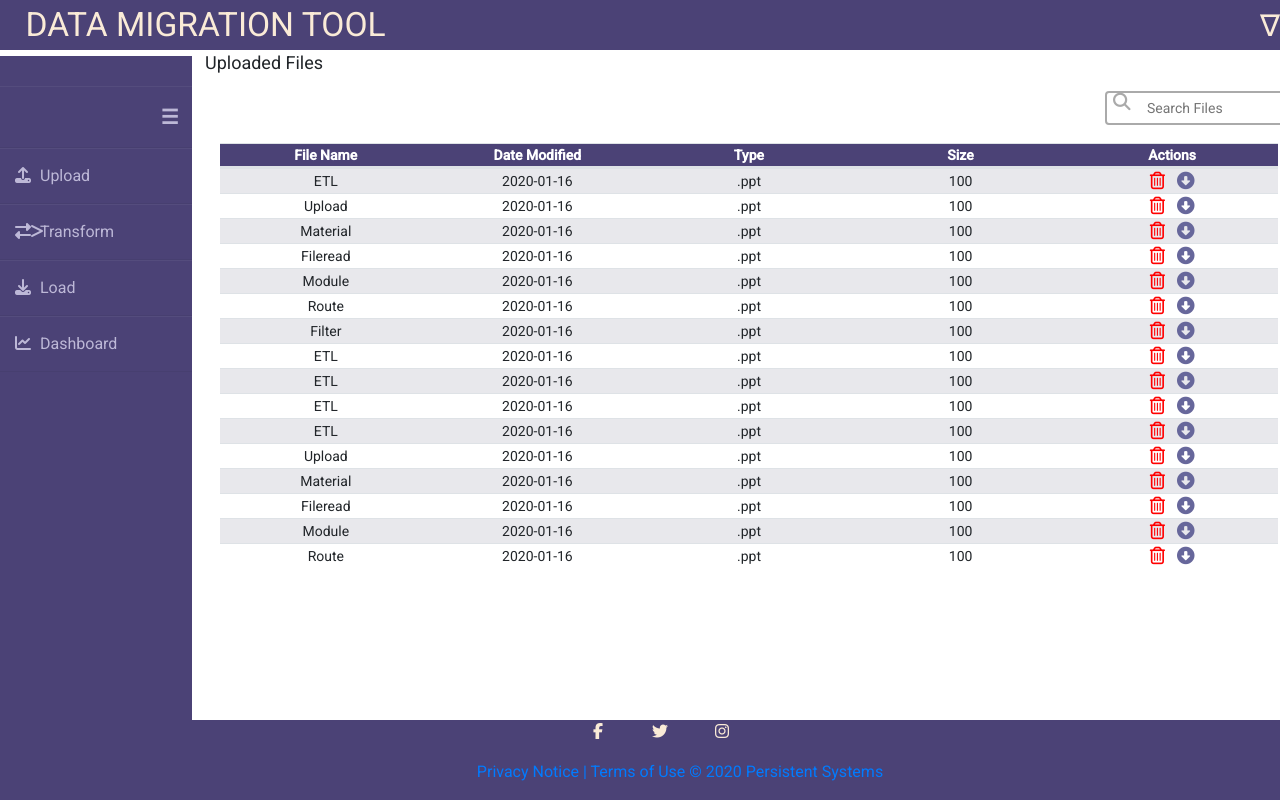
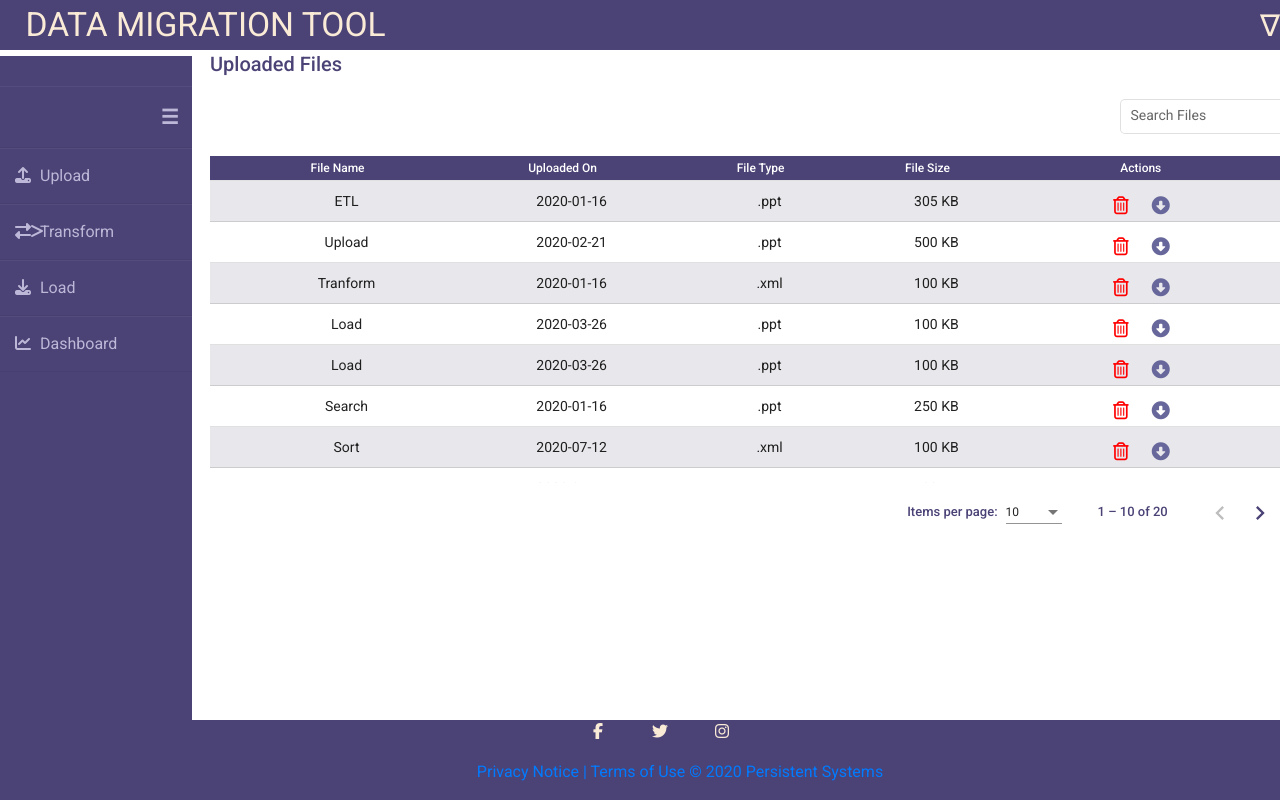
Before and after one commit to sneha-gandhat/Data-Migration-Tool, an Angular app: page /transform in a window 1280 px wide. Built offline with nearby package versions, Linux system fonts and the light colour scheme.

Commit message:
Table changed

```diff
--- a/src/app/app.module.ts
+++ b/src/app/app.module.ts
@@ -1,3 +1,4 @@
+import { MatTableModule } from '@angular/material/table';
 import { UploadfilesComponent } from './uploadfiles/uploadfiles.component';
 import { UploadFileListComponent } from './upload-file-list/upload-file-list.component';
 import { BrowserModule } from '@angular/platform-browser';
@@ -10,7 +11,6 @@ import { FilelistComponent } from './filelist/filelist.component';
 import { BrowserAnimationsModule } from '@angular/platform-browser/animations';
 import {MaterialModule} from './material/material.module';
 import { from } from 'rxjs';
-import { SearchfilterPipe } from './upload-file-list/searchfilter.pipe';
 
 @NgModule({
   declarations: [
@@ -18,7 +18,6 @@ import { SearchfilterPipe } from './upload-file-list/searchfilter.pipe';
     FilelistComponent,
     UploadfilesComponent,
     UploadFileListComponent,
-    SearchfilterPipe,
 
   ],
   imports: [
@@ -27,7 +26,8 @@ import { SearchfilterPipe } from './upload-file-list/searchfilter.pipe';
     HttpClientModule,
     BrowserAnimationsModule,
     MaterialModule,
-    FormsModule
+    FormsModule,
+    MatTableModule
   ],
   providers: [],
   bootstrap: [AppComponent]
--- a/src/app/upload-file-list/file.ts
+++ b/src/app/upload-file-list/file.ts
@@ -1,9 +1,9 @@
 export class File {
     constructor(public fileName: string,
-        public modifiedDate: string,
+        public uploadedDate: string,
         public fileType: string,
         public fileSize: number,
-        public actions: string) {
+        public fileAction: string) {
     }
 
 
--- a/src/app/upload-file-list/upload-file-list.component.css
+++ b/src/app/upload-file-list/upload-file-list.component.css
@@ -1,32 +1,70 @@
+/* custom styling for heading  */
+
+h2 {
+  color: #4b4276;
+}
+
+/* custom styling for div  */
+
+.maindiv {
+  position: fixed;
+  top: 3.4em;
+  left: 15em;
+  width: 84.2vw;
+  bottom: 10px;
+}
+
+.table-container {
+  overflow: auto;
+}
+/* custom styling for Search box  */
+
+.search-data {
+  margin-left: 65em;
+  color: #4b4276;
+}
+
+::ng-deep .mat-form-field-flex > .mat-form-field-infix { padding: 0.4em 0px !important;}
+::ng-deep .mat-form-field-label-wrapper { top: -1.5em; }
+
+::ng-deep .mat-form-field-appearance-outline.mat-form-field-can-float.mat-form-field-should-float .mat-form-field-label {
+    transform: translateY(-1.1em) scale(.75);
+    width: 133.33333%;
+}
+
 /* custom styling for table  */
 
-.table-striped {
+table {
+  width: 100%;
+}
+
+.data-table {
+  max-height: 23.4em;
+  min-height: 23.4em;
+  width: 84.2vw;
+}
+
+.mat-header-cell {
+  background-color: #4b4276;
+  color: white;
+  font-weight: 500;
+}
+
+::ng-deep .mat-sort-header-arrow {
+  color: white;
+}
+
+:host ::ng-deep .mat-sort-header-container {
+  display: flex;
+  justify-content: center;
+}
+
+th.mat-header-cell, td.mat-cell {
   text-align: center;
 }
 
-tbody {
-  display: block;
-  height: 400px;
-  overflow: auto;
-}
-
-thead, tbody tr {
-  display: table;
-  width: 100%;
-  table-layout: fixed;
-}
-
-th[scope="col"] {
-  background-color: #4b4276;
-  color: white;
-  padding: 1px;
-}
-
-td {
-  vertical-align: middle;
-  overflow: hidden;
-  white-space: nowrap;
-  padding: 1px;
+tr.mat-header-row, tr.mat-row {
+  height: 25px !important;
 }
 
 table tr:nth-child(odd) {
@@ -37,26 +75,14 @@ table tr:nth-child(even) {
   background-color: #ffffff;
 }
 
-/* custom styling for heading  */
 
-h3 {
-  font-size: large;
-}
+/* custom styling for paginator  */
 
-.main-filelist {
-  position: fixed;
-  left: 205px;
-  /* top:-14px; */
-  top: 49px;
-  width: 85%;
-  bottom: 50px;
-}
-
-/* custom styling for button  */
-
-#btn {
-  background-color: rgba(255, 255, 255, 0.0);
-  border: none;
+.mat-paginator-sticky {
+  position: sticky;
+  color: #4b4276;
+  font-size: 13px;
+  font-weight: 500;
 }
 
 /* custom styling for specific icons  */
@@ -68,56 +94,3 @@ h3 {
 .fa-arrow-alt-circle-down {
   color: #67679b;
 }
-
-/* custom styling for search box  */
-
-input[type="text"] {
-  width: 20%;
-  border: 2px solid #aaa;
-  border-radius: 4px;
-  margin: 8px 0;
-  outline: none;
-  padding: 5px;
-  box-sizing: border-box;
-  transition: 0.3s;
-}
-
-input[type="text"]:focus {
-  border-color: rgb(104, 67, 134);
-  box-shadow: 0 0 8px 0 rgb(104, 67, 134);
-}
-
-.inputWithIcon input[type="text"] {
-  padding-left: 40px;
-}
-
-.inputWithIcon {
-  position: relative;
-  left: 900px;
-  top: -10px;
-}
-
-.inputWithIcon i {
-  position: absolute;
-  left: 0;
-  top: 10px;
-  padding: 9px 8px;
-  color: #aaa;
-  transition: 0.3s;
-}
-
-.inputWithIcon input[type="text"]:focus+i {
-  color: rgb(104, 67, 134);
-}
-
-.inputWithIcon.inputIconBg i {
-  background-color: #aaa;
-  color: #fff;
-  padding: 9px 4px;
-  border-radius: 4px 0 0 4px;
-}
-
-.inputWithIcon.inputIconBg input[type="text"]:focus+i {
-  color: #fff;
-  background-color: rgb(104, 67, 134);
-}
--- a/src/app/upload-file-list/upload-file-list.component.html
+++ b/src/app/upload-file-list/upload-file-list.component.html
@@ -1,38 +1,60 @@
-<div class="main-filelist">
-    <h3>Uploaded Files</h3>
-    <div class="inputWithIcon">
-        <input type="text" placeholder="Search Files" [(ngModel)]="searchValue">
-        <i class="fas fa-search fa-lg" aria-hidden="true"></i>
+<div class="maindiv">
+    <h2>Uploaded Files</h2>
+    <div class="search-data">
+        <mat-form-field appearance="outline">
+            <mat-label>Search Files</mat-label>
+            <input matInput (keyup)="applyFilter($event.target.value)">
+            <mat-icon matSuffix><i class="fas fa-search fa-sm" aria-hidden="true"></i></mat-icon>
+        </mat-form-field>
     </div>
-    <div class="container">
-        <table class="table-responsive">
-            <table class="table table-striped">
-                <thead>
-                    <tr>
-                        <th scope="col">File Name</th>
-                        <th scope="col">Date Modified</th>
-                        <th scope="col">Type</th>
-                        <th scope="col">Size</th>
-                        <th scope="col">Actions</th>
-                    </tr>
-                </thead>
-                <tbody>
-                    <tr *ngFor="let file of filelist | searchfilter:searchValue">
-                        <td>{{file.fileName}}</td>
-                        <td>{{file.modifiedDate}}</td>
-                        <td>{{file.fileType}}</td>
-                        <td>{{file.fileSize}}</td>
-                        <td>
-                            <button type="submit" id="btn" (click)="deleteFile();">
-                                <i class="far fa-trash-alt fa-lg"></i>
-                            </button>
-                            <button type="submit" id="btn" (click)="downloadFile();">
-                                <i class="fas fa-arrow-alt-circle-down fa-lg"></i>
-                            </button>
-                        </td>
-                    </tr>
-                </tbody>
+    <div class="table-container">
+        <div class="mat-elevation-z8 data-table">
+            <table mat-table [dataSource]="filelistdataSource" matSort>
+
+                <!-- File Name Column -->
+                <ng-container matColumnDef="fileName">
+                    <th mat-header-cell *matHeaderCellDef mat-sort-header> File Name </th>
+                    <td mat-cell *matCellDef="let element"> {{element.fileName}} </td>
+                </ng-container>
+
+                <!-- Uploaded Date Column -->
+                <ng-container matColumnDef="uploadedDate">
+                    <th mat-header-cell *matHeaderCellDef mat-sort-header> Uploaded On </th>
+                    <td mat-cell *matCellDef="let element"> {{element.uploadedDate}} </td>
+                </ng-container>
+
+                <!-- File Type Column -->
+                <ng-container matColumnDef="fileType">
+                    <th mat-header-cell *matHeaderCellDef mat-sort-header> File Type </th>
+                    <td mat-cell *matCellDef="let element"> {{element.fileType}} </td>
+                </ng-container>
+
+                <!-- File Size Column -->
+                <ng-container matColumnDef="fileSize">
+                    <th mat-header-cell *matHeaderCellDef mat-sort-header> File Size </th>
+                    <td mat-cell *matCellDef="let element"> {{element.fileSize}} KB </td>
+                </ng-container>
+
+                <!-- File Actions Column -->
+                <ng-container matColumnDef="fileAction">
+                    <th mat-header-cell *matHeaderCellDef> Actions </th>
+                    <td mat-cell *matCellDef="let element">
+                        <button mat-icon-button (click)="deleteFile()">
+                            <mat-icon><i class="far fa-trash-alt fa-xs"></i></mat-icon>
+                        </button>
+                        <button mat-icon-button (click)="downloadFile()">
+                            <mat-icon><i class="fas fa-arrow-alt-circle-down fa-xs"></i></mat-icon>
+                        </button>
+                    </td>
+                </ng-container>
+
+                <tr mat-header-row *matHeaderRowDef="columnsToDisplay; sticky: true"></tr>
+                <tr mat-row *matRowDef="let myRowData; columns: columnsToDisplay"></tr>
+
             </table>
-        </table>
+        </div>
     </div>
+    <!--Table Paginator-->
+    <mat-paginator [pageSize]="10" [pageSizeOptions]="[5, 10, 25,50,75,100]" class="mat-paginator-sticky">
+    </mat-paginator>
 </div>
--- a/src/app/upload-file-list/upload-file-list.component.ts
+++ b/src/app/upload-file-list/upload-file-list.component.ts
@@ -1,41 +1,62 @@
 import { File } from './file';
-import { Component, OnInit } from '@angular/core';
+import { Component, OnInit, ViewChild, AfterViewInit } from '@angular/core';
+import { MatTableDataSource } from '@angular/material/table';
+import { MatPaginator } from '@angular/material/paginator';
+import { MatSort } from '@angular/material/sort';
+
+const filelist: File[] = [
+  new File("ETL", "2020-01-16", ".ppt", 305, ""),
+  new File("Upload", "2020-02-21", ".ppt", 500, ""),
+  new File("Tranform", "2020-01-16", ".xml", 100, ""),
+  new File("Load", "2020-03-26", ".ppt", 100, ""),
+  new File("Load", "2020-03-26", ".ppt", 100, ""),
+  new File("Search", "2020-01-16", ".ppt", 250, ""),
+  new File("Sort", "2020-07-12", ".xml", 100, ""),
+  new File("App", "2020-01-16", ".ppt", 100, ""),
+  new File("Filter", "2020-01-16", ".ppt", 700, ""),
+  new File("Route", "2020-03-26", ".xml", 100, ""),
+  new File("Pipe", "2020-01-16", ".ppt", 100, ""),
+  new File("Search", "2020-01-16", ".ppt", 250, ""),
+  new File("Sort", "2020-07-12", ".xml", 100, ""),
+  new File("App", "2020-01-16", ".ppt", 100, ""),
+  new File("Filter", "2020-01-16", ".ppt", 700, ""),
+  new File("Route", "2020-03-26", ".xml", 100, ""),
+  new File("Pipe", "2020-01-16", ".ppt", 100, ""),
+  new File("ETL", "2020-01-16", ".ppt", 305, ""),
+  new File("Upload", "2020-02-21", ".ppt", 500, ""),
+  new File("Tranform", "2020-01-16", ".xml", 100, ""),
+];
+
 @Component({
   selector: 'app-upload-file-list',
   templateUrl: './upload-file-list.component.html',
   styleUrls: ['./upload-file-list.component.css']
 })
-export class UploadFileListComponent implements OnInit {
-  searchValue:string = '';
 
-  public filelist: File[] = [
-    new File("ETL", "2020-01-16", ".ppt", 100, ""),
-    new File("Upload", "2020-01-16", ".ppt", 100, ""),
-    new File("Material", "2020-01-16", ".ppt", 100, ""),
-    new File("Fileread", "2020-01-16", ".ppt", 100, ""),
-    new File("Module", "2020-01-16", ".ppt", 100, ""),
-    new File("Route", "2020-01-16", ".ppt", 100, ""),
-    new File("Filter", "2020-01-16", ".ppt", 100, ""),
-    new File("ETL", "2020-01-16", ".ppt", 100, ""),
-    new File("ETL", "2020-01-16", ".ppt", 100, ""),
-    new File("ETL", "2020-01-16", ".ppt", 100, ""),
-    new File("ETL", "2020-01-16", ".ppt", 100, ""),
-    new File("Upload", "2020-01-16", ".ppt", 100, ""),
-    new File("Material", "2020-01-16", ".ppt", 100, ""),
-    new File("Fileread", "2020-01-16", ".ppt", 100, ""),
-    new File("Module", "2020-01-16", ".ppt", 100, ""),
-    new File("Route", "2020-01-16", ".ppt", 100, ""),
-    new File("Filter", "2020-01-16", ".ppt", 100, ""),
-    new File("ETL", "2020-01-16", ".ppt", 100, ""),
-    new File("ETL", "2020-01-16", ".ppt", 100, ""),
-    new File("ETL", "2020-01-16", ".ppt", 100, "")
-  ];
-  constructor() { }
+export class UploadFileListComponent implements OnInit, AfterViewInit {
+  columnsToDisplay = ['fileName', 'uploadedDate', 'fileType', 'fileSize', 'fileAction'];
+  filelistdataSource = new MatTableDataSource(filelist);
+  @ViewChild(MatPaginator) paginator: MatPaginator;
+  @ViewChild(MatSort) sort: MatSort;
+
+  constructor() {
+
+  }
+  ngAfterViewInit(): void {
+    this.filelistdataSource.paginator = this.paginator;
+    this.filelistdataSource.sort = this.sort;
+  }
 
   ngOnInit(): void {
+  }
+
+  //Search Filter
+  applyFilter(filterValue: string) {
+    filterValue = filterValue.trim(); // Remove whitespace
+    filterValue = filterValue.toLowerCase(); // Datasource defaults to lowercase matches
+    this.filelistdataSource.filter = filterValue;
 
   }
-
   deleteFile() {
 
   }
--- a/src/app/uploadfiles/uploadfiles.component.css
+++ b/src/app/uploadfiles/uploadfiles.component.css
@@ -1,8 +1,22 @@
 #drop_zone {
   border: 3px #46b6d8 dotted;
-  height: 170px;
+  height: 140px;
 }
 
+.main{
+  position: fixed;
+  top: 5em;
+  left: 20em;
+  max-height: 390px;
+  overflow-y: scroll;
+  overflow-x: hidden;
+  width: 78vw;
+}
+
+.filelists{
+  overflow-y: scroll;
+  overflow-x: hidden;
+}
 .file-list {
   display: grid;
   grid-template-columns: 1fr 2fr 0.5fr;
@@ -11,25 +25,9 @@
 p {
   text-align: center;
 }
-
-.main {
-  position: fixed;
-  top: 5em;
-  left: 20em;
-  max-height: 430px;
-  overflow-y: scroll;
-  overflow-x: hidden;
-  width: 70vw;
+.fa-trash-alt {
+  color: red;
 }
-
-.fa-upload {
-  color: #4b4276;
-  display: flex;
-  align-items: center;
-  justify-content: center;
-  flex-direction: column;
-}
-
 #choose {
   background-color: #4CAF50;
   /* Green */
@@ -42,22 +40,22 @@ p {
   font-size: 16px;
 }
 
-.fa-trash-alt {
-  color: red;
+
+.fa-upload {
+  color: #4b4276;
+  display: flex;
+  align-items: center;
+  justify-content: center;
+  flex-direction: column;
 }
 
-/* img{
-  display: block;
-  margin-left: auto;
-  margin-right: auto;
-} */
+.center {
 
-/* custom styling for image */
+  transform: translate(+40%, -50%);
+}
 
+.fa-arrow-right{
+  color: #4b4276;
+  transform: translate(+950%, -50%);
 
-
-.center {
-  top: 50%;
-  left: 50%;
-  transform: translate(+41%, -50%);
 }
--- a/src/app/uploadfiles/uploadfiles.component.html
+++ b/src/app/uploadfiles/uploadfiles.component.html
@@ -1,46 +1,36 @@
-<!--<h3>Drag or Browse your file to upload</h3>-->
-<!--The content below is only a placeholder and can be replaced.-->
 <div class="main">
-  <div>
   <h1 style="text-align: center">Drag or Browse your file's to upload</h1>
-
-  </div>
-  <div>
   <mat-card style="width: 50vw; margin: auto">
-
     <div id="drop_zone" (drop)="dropHandler($event)" (dragover)="dragOverHandler($event)">
       <p>Drag and Drop File here...</p>
-        <i class="fas fa-upload fa-7x"></i>
+      <i class="fas fa-upload fa-5x"></i>
     </div>
-
     <br>
     <div class="choose">
       <p>or</p><br>
       <div class="center">
-          <button #buttonElem mat-raised-button (blur)="onBlur()" multiple (click)="openDialog()">Choose a file</button>
+       <button style='margin-right:16px' #buttonElem mat-raised-button (blur)="onBlur()" multiple (click)="openDialog()">Choose a file</button>
+       <input #inputFile type="file" hidden multiple (click)="loading = true" accept=".json,.xml" (change)="onChange($event)">
+
+       <button #buttonElem mat-raised-button hidden (blur)="onBlur()" multiple (click)="openDialog1()">Choose a Folder</button>
+       <input #folderInput type="file"hidden (change)="filesPicked(folderInput.files)"webkitDirectory>
     </div>
-
-        <input #inputFile type="file" hidden multiple (click)="loading = true" (change)="onChange($event)">
     </div>
-
-
       <mat-card-header>
       <mat-card-title>File Upload</mat-card-title>
     </mat-card-header>
-      <!-- <button mat-raised-button (click)="fileSelect.click()">Select File</button><br><br> -->
+
+    <div class= "filelists">
       <div *ngFor="let file of selectedFiles" class="file-list">
       <h4 *ngIf="file?.fileName.length > 0">{{file?.fileName}}</h4>
-        <mat-progress-bar style="margin-top: 30px" mode="determinate" [value]="file?.uploadedPercent">
-        </mat-progress-bar>
+      <mat-progress-bar style="margin-top: 30px" mode="determinate" [value]="file?.uploadedPercent"></mat-progress-bar>
       <i class="fas fa-trash-alt fa-lg" (click)="deleteFile(file)"></i>
     </div>
-
-
-      <!-- <h4 *ngIf="name.length > 0">Selected File: {{name}}</h4>
-          <input type="file" hidden #fileSelect name="largeFile" (change)="onFileSelect($event)" /> -->
-
-      <button mat-raised-button (click)="uploadFiles()">Upload</button>
-      <br><br>
+  </div>
+    <button mat-raised-button  style='margin-right:16px' (click)="uploadFiles()">Upload</button>
+    <button mat-raised-button style='margin-right:260px' (click)="resetFiles()">Reset</button>
+    <button mat-raised-button  routerLink='transform'>Uploaded File's List</button>
+    <router-outlet> </router-outlet>
+    <i class="fas fa-arrow-right fa-3x" hidden></i>
   </mat-card>
 </div>
-</div>
--- a/src/app/uploadfiles/uploadfiles/uploadfiles.module.ts
+++ b/src/app/uploadfiles/uploadfiles/uploadfiles.module.ts
@@ -3,14 +3,11 @@ import { CommonModule } from '@angular/common';
 import { BrowserModule } from '@angular/platform-browser';
 import { HttpClientModule } from '@angular/common/http';
 import { BrowserAnimationsModule } from '@angular/platform-browser/animations';
-
 import {MatProgressSpinnerModule} from '@angular/material/progress-spinner';
 import {MatCardModule} from '@angular/material/card';
 import {MatButtonModule} from '@angular/material/button';
 import {MatProgressBarModule} from '@angular/material/progress-bar';
 import {MatIconModule} from '@angular/material/icon';
-
-
 const MaterialComponent =[
   CommonModule,
   BrowserModule,
```
Also changed, not shown: src/app/uploadfiles/uploadfiles.component.ts (+55 -15 lines), 1 other file (tests, documents, lock files or other folders). Lines whose indentation alone changed are shown as unchanged.
